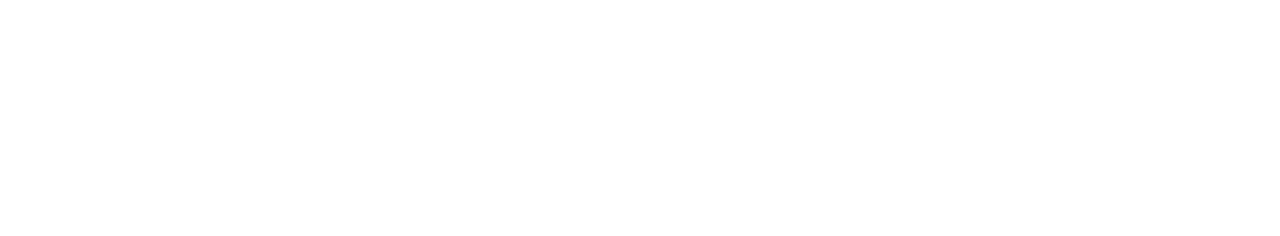
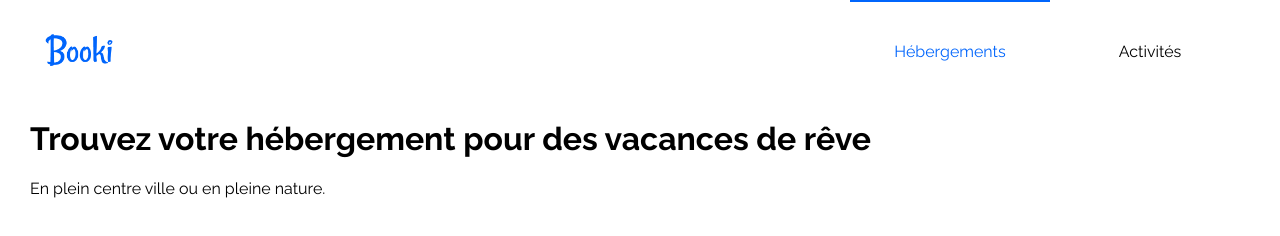
Before and after one commit to Christopherbidon/Booki, a plain HTML site: page index.html in a window 1280 px wide. Drawn offline with Linux system fonts and the light colour scheme; a web font is replaced by a local one.

Commit message:
Ajoue du header

```diff
--- a/css/style.css
+++ b/css/style.css
@@ -6,3 +6,69 @@
     --grey : #F2F2F2;
     font-family: 'Raleway', sans-serif;
 }
+a {
+    text-decoration: none;
+    color: black;
+}
+body {
+    padding: 0px 30px 30px 30px;
+}
+
+/*************** Header ***************/
+header {
+    height: 100px;
+    display: flex;
+    align-items: center;
+    justify-content: space-between;
+}
+.logo {
+    height: 100px;
+    width: 50%;
+    display: flex;
+    align-items: center;
+
+}
+.logo a {
+    height: 50%;
+    width: auto;
+    margin-left: 15px;
+}
+.logo a img{
+    height: 100%;
+    width: auto;
+
+}
+
+.nav_bar {
+    display: flex;
+    height: 100px;
+    justify-content: flex-end;
+
+}
+.nav_bar ul {
+    display: flex;
+    margin: 0;
+    padding: 0;
+}
+.nav_bar ul li {
+    display: block;
+    list-style-type: none;
+    width: 200px;
+    height: 100%;
+}
+.nav_item a{
+    display: flex;
+    height: 100%;
+    align-items: center;
+    justify-content: center;
+    border-top: 2px solid transparent;
+
+}
+.nav_item a:hover{
+    border-top: 2px solid var(--blue);
+    color: var(--blue);
+}
+.nav_host_active a{
+    border-top: 2px solid var(--blue);
+    color: var(--blue);
+}
--- a/index.html
+++ b/index.html
@@ -9,6 +9,18 @@
     <link rel="stylesheet" href="./css/style.css">
 </head>
 <body>
-
+    <header>
+        <div class="logo"><a href="#"><img src="./images/logo/Booki.png" alt="Logo de Booki"></a></div>
+        <nav class="nav_bar">
+            <ul>
+                <li class="nav_item nav_host_active"><a href="#host">Hébergements</a></li>
+                <li class="nav_item"><a href="#Activity">Activités</a></li>
+            </ul>
+        </nav>
+    </header>
+    <section class="search">
+        <h1 class="title">Trouvez votre hébergement pour des vacances de rêve</h1>
+        <p>En plein centre ville ou en pleine nature.</p>
+    </section>
 </body>
 </html>
```
